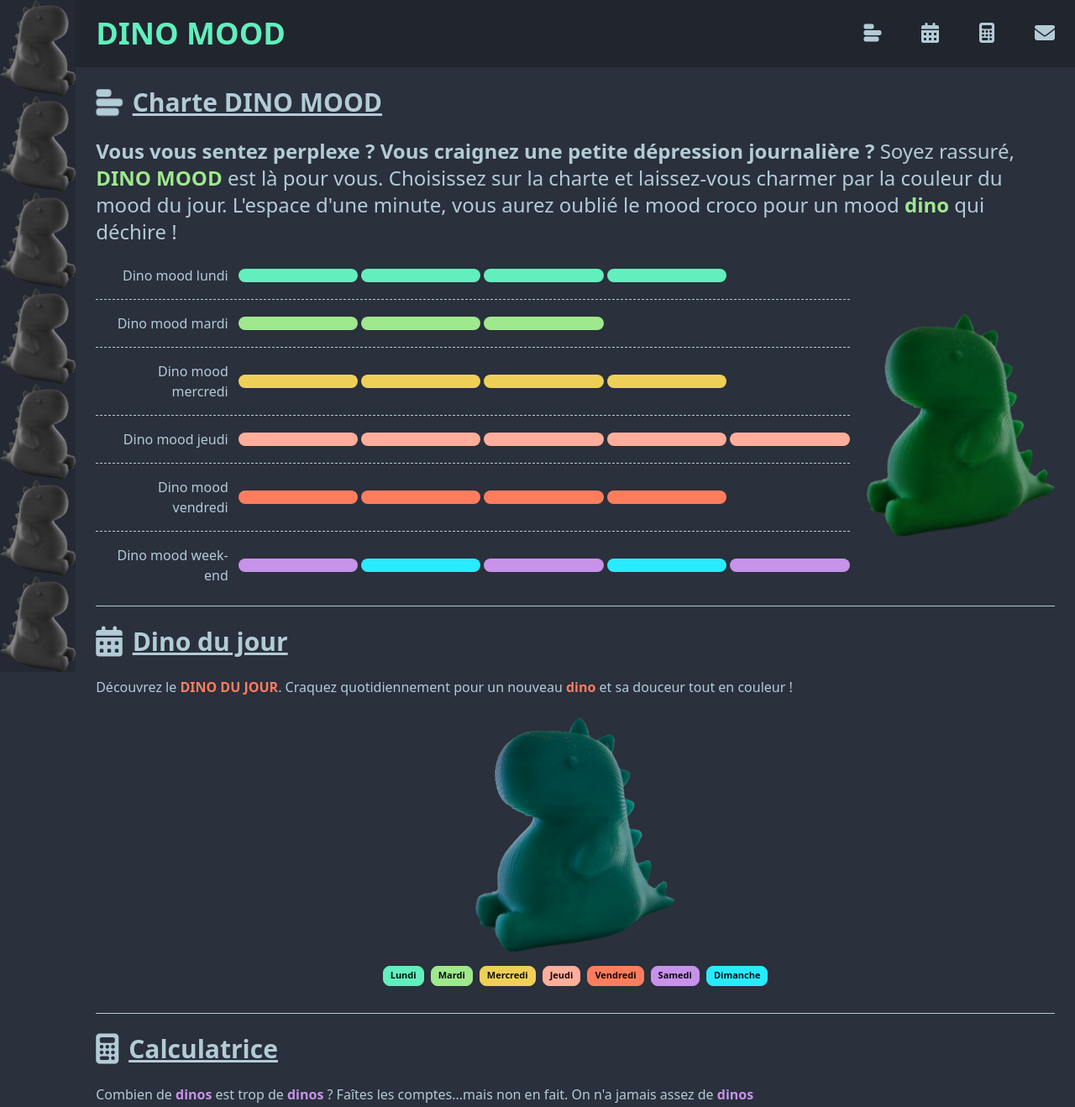
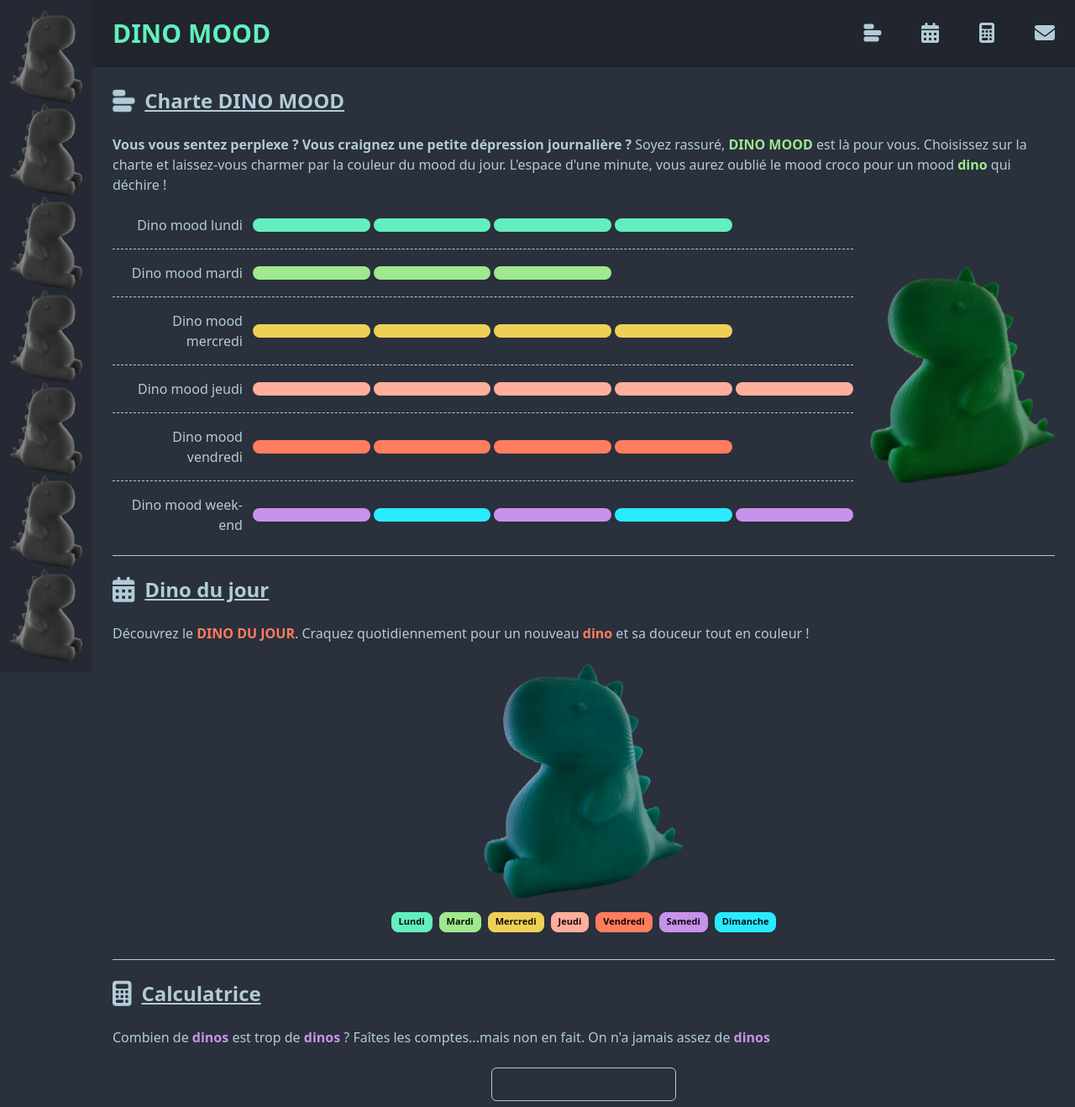
Before and after one commit to alienistic-eng/Alienor.H, a website: page src/index.html in a window 1280 px wide. Shown: the top 1318 px of the page at 84% size. Drawn offline with Linux system fonts and the light colour scheme.

Commit message:
ajustements

```diff
--- a/src/index.html
+++ b/src/index.html
@@ -11,7 +11,7 @@
 
 <body class="flex h-fit">
 
-    <div class="w-auto top-0 sticky h-screen bg-base-200 hidden sm:flex flex-col justify-evenly">
+    <div class="w-auto top-0 sticky h-screen bg-base-200 hidden sm:flex flex-col justify-evenly p-3">
         <img src="assets/dino.png"
             class="h-1/7 transition-all duration-300 cursor-pointer filter grayscale hover:grayscale-0 transform -scale-x-100 hue-rotate-40" />
         <img src="assets/dino.png"
@@ -31,7 +31,7 @@
     <div class="w-full" id="charte">
         <div class="top-0 sticky z-1">
             <div class="flex items-center justify-between bg-base-300 h-20">
-                <h1 class="text-4xl font-bold text-center mx-6 text-success">
+                <h1 class="text-2xl sm:text-3xl font-bold text-center mx-6 text-success">
                     DINO MOOD
                 </h1>
                 <div class="hidden sm:flex items-center justify-center">
@@ -48,14 +48,15 @@
                         <i class="fa-solid fa-envelope text-2xl mx-6"></i>
                     </a>
                 </div>
+                <img src="assets/dino.png" class="h-12 mx-6 flex sm:hidden">
             </div>
         </div>
 
         <div>
-            <h2 class="text-3xl font-bold text-left m-6 flex items-center">
-                <i class="fa-solid fa-chart-simple text-4xl mr-3 rotate-90"></i><u>Charte DINO MOOD</u>
+            <h2 class="text-2xl font-bold text-left m-6 flex items-center">
+                <i class="fa-solid fa-chart-simple text-3xl mr-3 rotate-90"></i><u>Charte DINO MOOD</u>
             </h2>
-            <p class="m-6 text-2xl">
+            <p class="m-6">
                 <b>Vous vous sentez perplexe ? Vous craignez une petite dépression
                     journalière ?</b>
                 Soyez rassuré, <b class="text-primary">DINO MOOD</b> est là pour vous.
@@ -151,8 +152,8 @@
             </div>
 
             <hr class="m-6" id="jour" />
-            <h2 class="text-3xl font-bold text-left m-6 flex items-center">
-                <i class="fa-solid fa-calendar-days text-4xl mr-3"></i><u>Dino du jour</u>
+            <h2 class="text-2xl font-bold text-left m-6 flex items-center">
+                <i class="fa-solid fa-calendar-days text-3xl mr-3"></i><u>Dino du jour</u>
             </h2>
             <p class="m-6 text">
                 Découvrez le <b class="text-secondary">DINO DU JOUR</b>. Craquez
@@ -208,8 +209,8 @@
 
             <hr class="m-6" id="calculatrice" />
 
-            <h2 class="text-3xl font-bold text-left m-6 flex items-center">
-                <i class="fa-solid fa-calculator text-4xl mr-3"></i><u>Calculatrice</u>
+            <h2 class="text-2xl font-bold text-left m-6 flex items-center">
+                <i class="fa-solid fa-calculator text-3xl mr-3"></i><u>Calculatrice</u>
             </h2>
             <p class="m-6 text">
                 Combien de <b class="text-accent">dinos</b> est trop de
@@ -241,8 +242,8 @@
             </div>
 
             <hr class="m-6" id="contact" />
-            <h2 class="text-3xl font-bold text-left m-6 flex items-center">
-                <i class="fa-solid fa-envelope text-4xl mr-3"></i><u>Me contacter</u>
+            <h2 class="text-2xl font-bold text-left m-6 flex items-center">
+                <i class="fa-solid fa-envelope text-3xl mr-3"></i><u>Me contacter</u>
             </h2>
             <p class="text-left m-6">
                 Pour des raisons de protection de la souveraineté des
```
Also changed, not shown: src/css/output.css.
